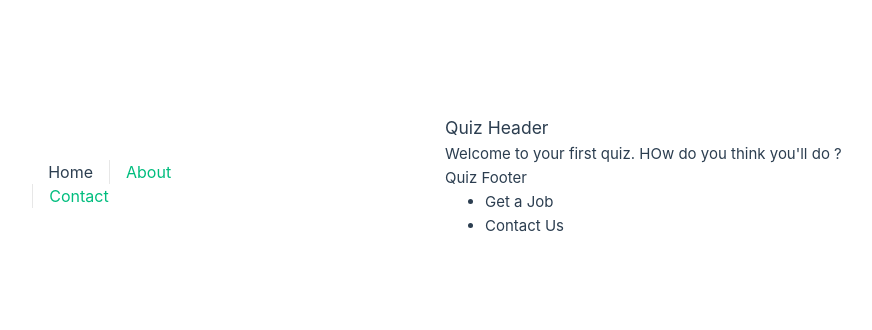
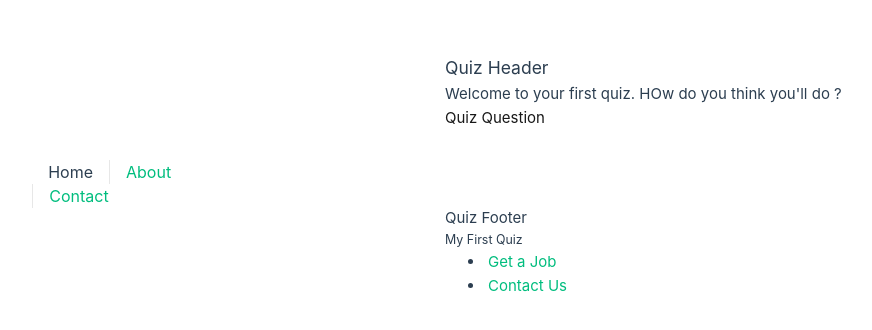
Before and after one commit to jude-n/everythingVue, a Vue app in the folder my-first-vue-project/: page / in a window 1280 px wide. Shown: the part 224-554 px from the top of the page, without its empty margins (195-1067 px from the left). Built offline with nearby package versions, Linux system fonts and the light colour scheme.

Commit message:
Example of prop drilling

```diff
--- a/my-first-vue-project/src/components/Quiz/QuizFooter.vue
+++ b/my-first-vue-project/src/components/Quiz/QuizFooter.vue
@@ -1,12 +1,15 @@
 <template>
-  <main>
-    <p> Quiz Footer</p>
+  <footer>
+    <h4> Quiz Footer</h4>
 
-    <QuizFooterLinks />
-  </main>
+    <QuizFooterLinks :quiz="quiz"/>
+  </footer>
 </template>
 
 <script setup>
+import QuizFooterLinks from '@/components/Quiz/QuizFooterLinks.vue';
 
-import QuizFooterLinks from '@/components/Quiz/QuizFooterLinks.vue'
+defineProps({
+  quiz: Object
+})
 </script>
--- a/my-first-vue-project/src/components/Quiz/QuizFooterLinks.vue
+++ b/my-first-vue-project/src/components/Quiz/QuizFooterLinks.vue
@@ -1,12 +1,16 @@
 <template>
-  <main>
+  <div>
+    <h5>{{ quiz.name }}</h5>
+
     <ul>
-      <li>Get a Job</li>
-      <li>Contact Us</li>
+      <li><a href="#">Get a Job</a></li>
+      <li><a href="#">Contact Us</a></li>
     </ul>
-  </main>
+  </div>
 </template>
 
 <script setup>
-
+defineProps({
+  quiz: Object
+});
 </script>
--- a/my-first-vue-project/src/components/Quiz/QuizQuestion.vue
+++ b/my-first-vue-project/src/components/Quiz/QuizQuestion.vue
@@ -1,11 +1,21 @@
+<template>
+  <main>
+    <div class="bg">
+      <p class="quizTitle">Quiz Question</p>
+    </div>
+  </main>
+
+</template>
+
 <script setup>
 
 </script>
-
-<template>
-
-</template>
-
 <style scoped>
-
+.bg {
+  background-color: white;
+  height: 100px;
+}
+.quizTitle {
+  color: #181818;
+}
 </style>
```
